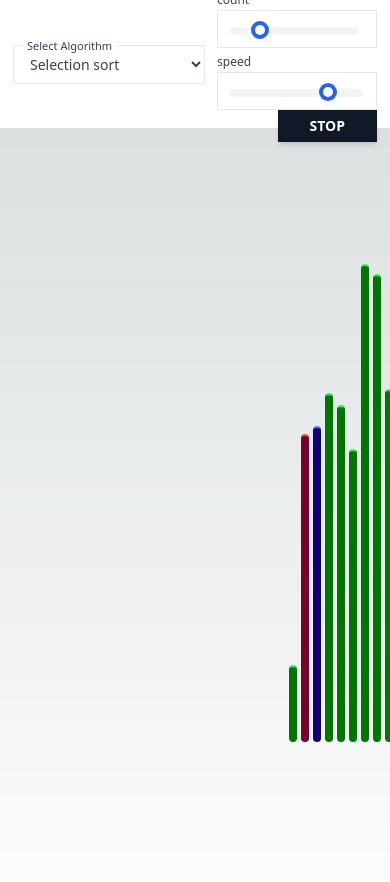
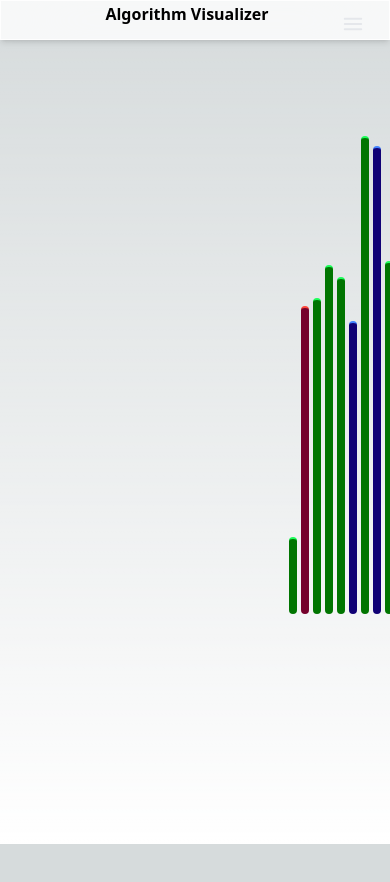
Before and after one commit to nickfff-dev/algo_visual, a Next.js app: page /sorting in a window 390 px wide. Shown: the top 882 px of the page. After the commit the page ends 844 px from the top, so only its background shows below. Built offline with nearby package versions, Linux system fonts and the light colour scheme.

Commit message:
responsive header

```diff
--- a/components/AlgoSelector.js
+++ b/components/AlgoSelector.js
@@ -8,13 +8,13 @@ export default function AlgoSelector() {
 
   const handleSelectAlgorithm = useCallback((e) => {
     dispatch(setAlgorithmId(e.target.value));
-  } , [dispatch]);
+  }, [dispatch]);
 
     return(
         <div className="relative  w-[12rem] lg:w-[200px]">
         <select
           onChange={handleSelectAlgorithm}
-          className="peer  w-full border border-blue-gray-200 border-t-transparent bg-transparent px-3 py-2 lg:py-4 font-sans text-sm font-normal text-blue-gray-700 outline outline-0 transition-all placeholder-shown:border placeholder-shown:border-blue-gray-200 placeholder-shown:border-t-blue-gray-200 empty:!bg-gray-900 focus:border-2 focus:border-gray-900 focus:border-t-transparent focus:outline-0 disabled:border-0 disabled:bg-blue-gray-50">
+          className="peer  w-full border border-blue-gray-200 border-t-transparent bg-transparent px-3 py-2 lg:py-4 font-sans text-sm font-normal text-gray-900 outline outline-0 transition-all placeholder-shown:border placeholder-shown:border-blue-gray-200 placeholder-shown:border-t-blue-gray-200 empty:!bg-gray-900 focus:border-2 focus:border-gray-900 focus:border-t-transparent focus:outline-0 disabled:border-0 disabled:bg-blue-gray-50">
           <option value="selectionSort">Selection sort</option>
           <option value="bubbleSort">BubbleSort</option>
           <option value="insertionSort">InsertionSort</option>
@@ -22,7 +22,7 @@ export default function AlgoSelector() {
           <option value="mergeSort">Merge Sort</option>
         </select>
         <label
-          className="before:content[' '] font-medium after:content[' '] pointer-events-none absolute left-0 -top-1.5 flex h-full w-full select-none text-[11px] font-normal leading-tight text-blue-gray-400 transition-all before:pointer-events-none before:mt-[6.5px] before:mr-1 before:box-border before:block before:h-1.5 before:w-2.5 -md before:border-t before:border-l before:border-blue-gray-200 before:transition-all after:pointer-events-none after:mt-[6.5px] after:ml-1 after:box-border after:block after:h-1.5 after:w-2.5 after:flex-grow  after:border-t after:border-r after:border-blue-gray-200 after:transition-all peer-placeholder-shown:text-sm peer-placeholder-shown:leading-[3.75] peer-placeholder-shown:text-blue-gray-500 peer-placeholder-shown:before:border-transparent peer-placeholder-shown:after:border-transparent peer-focus:text-[11px] peer-focus:leading-tight peer-focus:text-gray-900 peer-focus:before:border-t-2 peer-focus:before:border-l-2 peer-focus:before:border-gray-900 peer-focus:after:border-t-2 peer-focus:after:border-r-2 peer-focus:after:border-gray-900 peer-disabled:text-transparent peer-disabled:before:border-transparent peer-disabled:after:border-transparent peer-disabled:peer-placeholder-shown:text-blue-gray-500">
+          className="before:content[' '] font-medium after:content[' '] pointer-events-none absolute left-0 -top-1.5 flex h-full w-full select-none text-[11px] font-normal leading-tight text-gray-900 transition-all before:pointer-events-none before:mt-[6.5px] before:mr-1 before:box-border before:block before:h-1.5 before:w-2.5 -md before:border-t before:border-l before:border-blue-gray-200 before:transition-all after:pointer-events-none after:mt-[6.5px] after:ml-1 after:box-border after:block after:h-1.5 after:w-2.5 after:flex-grow  after:border-t after:border-r after:border-blue-gray-200 after:transition-all peer-placeholder-shown:text-sm peer-placeholder-shown:leading-[3.75] peer-placeholder-shown:text-blue-gray-500 peer-placeholder-shown:before:border-transparent peer-placeholder-shown:after:border-transparent peer-focus:text-[11px] peer-focus:leading-tight peer-focus:text-gray-900 peer-focus:before:border-t-2 peer-focus:before:border-l-2 peer-focus:before:border-gray-900 peer-focus:after:border-t-2 peer-focus:after:border-r-2 peer-focus:after:border-gray-900 peer-disabled:text-transparent peer-disabled:before:border-transparent peer-disabled:after:border-transparent peer-disabled:peer-placeholder-shown:text-blue-gray-500">
           Select Algorithm
         </label>
       </div>
--- a/components/SideBar.js
+++ b/components/SideBar.js
@@ -1,34 +1,49 @@
 import AlgoSelector from "./AlgoSelector"
 import SpeedControl from "./SpeedController"
 import CountControl from "./CountControl";
-import DataControl from "./DataControl";
 import StartControl from "./Start";
-const SideBar =() =>{
+import React, {useCallback} from "react";
+import { useSelector } from "react-redux";
+import { useDispatch } from "react-redux";
+import { setMobileMenuOpen } from "@/redux/reducers/documentSlice";
+const SideBar = () => {
+  const dispatch = useDispatch();
+  const mobileMenuOpen = useSelector((state) => state.page.mobileMenuOpen);
+  const toggleMobileMenu = useCallback(() => {
+    dispatch(setMobileMenuOpen(!mobileMenuOpen));
+  }, [dispatch, mobileMenuOpen]);
     return (
-<div
-  className="relative justify-center flex lg:h-24 h-32   bg-white bg-clip-border p-4  text-gray-700">
+<nav
+  className="block fixed  w-full max-w-screen-xl px-6 lg:py-3  mx-auto dark:bg-white bg-white border shadow-md  border-white/80 bg-opacity-80 backdrop-blur-2xl backdrop-saturate-200">
 
-  <nav className="flex  gap-x-3 font-sans lg:items-end  items-center text-base font-normal text-blue-gray-700">
-
-  <div className="relative flex lg:flex-row flex-col gap-3 justify-between">
-<div><AlgoSelector /></div>
-</div>
-    <div className="relative flex lg:flex-row flex-col gap3 justify-between items-end lg:gap-1">
-    <div className="relative">
-        <span className="text-xs font-medium">count</span><CountControl />
+  <div className="flex lg:flex-row flex-col items-center justify-between text-blue-gray-900">
+  <a href="/"
+      className="mr-4 block cursor-pointer lg:py-1.5 dark:text-gray-900 font-sans text-base font-semibold leading-relaxed tracking-normal text-inherit antialiased">
+      Algorithm Visualizer
+    </a>
+    <div className={`${mobileMenuOpen ? '' : 'hidden'} lg:block`}>
+      <ul className="flex flex-col gap-2 my-2 lg:mb-0 lg:mt-0 lg:flex-row lg:items-end lg:gap-6">
+        <li className="block p-1 font-sans text-xs antialiased font-medium leading-normal text-blue-gray-900"> <AlgoSelector /></li>
+        <li className="block p-1 font-sans text-xs antialiased font-medium leading-normal text-blue-gray-900"> <span className="dark:text-gray-900">Generate Array</span><CountControl /></li>
+        <li className="block p-1 font-sans text-xs antialiased font-medium leading-normal text-blue-gray-900"> <span className="dark:text-gray-900">Toggle Speed</span> <SpeedControl /></li>
+        <li className="block p-1 font-sans text-xs antialiased font-medium leading-normal text-blue-gray-900"> <StartControl /></li>
+      </ul>
     </div>
-    <div className="relative">
-      <span className="text-xs font-medium">speed</span>  <SpeedControl />
-    </div>
-    <div className="relative">  <StartControl />
-    </div>
-    </div>
+    <button
+     onClick={toggleMobileMenu}
+      class="relative ml-auto h-3 max-h-[40px] w-6 max-w-[40px] select-none rounded-lg text-center align-middle font-sans text-xs font-medium uppercase text-gray-200 dark:text-gray-900 transition-all hover:bg-transparent focus:bg-transparent active:bg-transparent disabled:pointer-events-none disabled:opacity-50 disabled:shadow-none lg:hidden"
+      type="button">
+      <span className="absolute transform -translate-x-1/2 -translate-y-3/4 top-1/4 left-1/2">
+        <svg xmlns="http://www.w3.org/2000/svg" fill="none" viewBox="0 0 24 24" strokeWidth="2" stroke="currentColor"
+          aria-hidden="true" class="w-6 h-6">
+          <path strokeLinecap="round" strokeLinejoin="round" d="M3.75 6.75h16.5M3.75 12h16.5m-16.5 5.25h16.5"></path>
+        </svg>
+      </span>
+    </button>
+  </div>
 
 
-
-  </nav>
-
-</div>
+</nav>
     )};
 
 export default SideBar;
--- a/redux/reducers/documentSlice.js
+++ b/redux/reducers/documentSlice.js
@@ -4,6 +4,7 @@ const initialState = {
     algorithmName: "SelectionSort",
     algorithmId: "selectionSort",
     algorithmCategory: "Sorting",
+    mobileMenuOpen: false,
 };
 
 export const pageSlice = createSlice({
@@ -19,9 +20,12 @@ export const pageSlice = createSlice({
         setAlgorithmCategory: (state, action) => {
             state.algorithmCategory = action.payload;
         },
+        setMobileMenuOpen: (state, action) => {
+            state.mobileMenuOpen = action.payload;
+        },
     }
 });
 
-export const { setAlgorithmName, setAlgorithmId, setAlgorithmCategory } = pageSlice.actions;
+export const { setAlgorithmName, setAlgorithmId, setAlgorithmCategory, setMobileMenuOpen } = pageSlice.actions;
 
 export default pageSlice.reducer;
```
